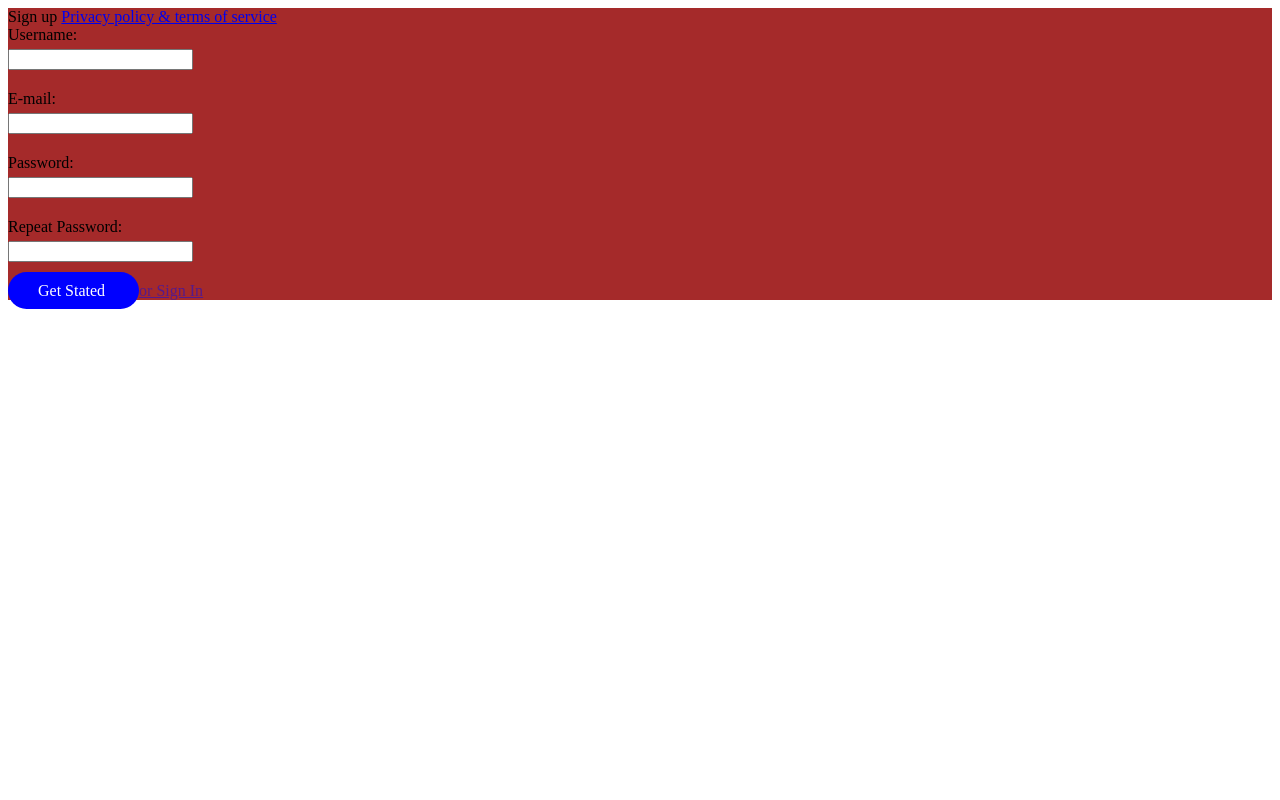
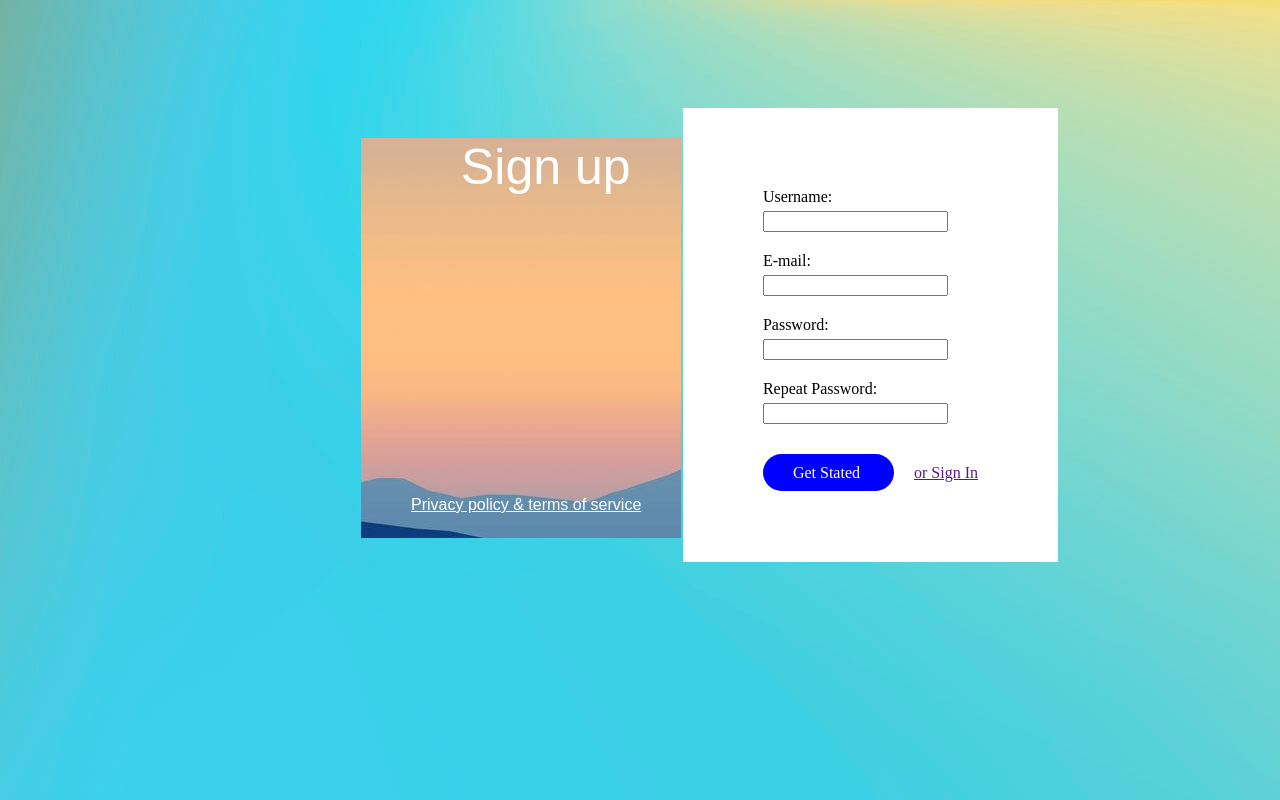
Before and after one commit to TomasDaugela/sing-up, a plain HTML site: page index.html in a window 1280 px wide. Drawn offline with Linux system fonts and the light colour scheme.

Commit message:
baigtas sign up

```diff
--- a/index.html
+++ b/index.html
@@ -3,23 +3,44 @@
 <head>
     <meta charset="UTF-8">
     <meta name="viewport" content="width=device-width, initial-scale=1.0">
-    <title>Document</title>
+    <title>sign in</title>
 </head>
-<body>
-    <main style="background-color: brown;">
-        <!-- desinys -->
-        <div>
-            <h>
+<body background="gradd.jpg" style="width: 100%;">
+    <main style="display: inline-block;
+                 width: 800px;
+                margin-top: 100px;
+                margin-left: 300px;
+                height: 400px;">
+        <!-- kairys -->
+        <div style="display: inline-block;
+                    float: left;
+                    margin-top: 30px;
+                    margin-left: 53px;
+                    background-image: url('mount.jpg');
+                    width: 40%;
+                    height: 400px;
+                    font-family: Arial, Helvetica, sans-serif;"
+                    >
+            <h style="margin-left: 100px;
+             display: inline-block;
+             font-size: 50px;
+             color: white;">
                 Sign up
             </h>
-            <a href="#">
+            <a href="#" style="display: inline-block;
+                        margin-top: 300px;
+                        margin-left: 50px;
+                        color: white;">
                 Privacy policy & terms of service
             </a>
 
         </div>
-        <!-- kairys -->
-        <div>
-            <div>
+        <!-- desinys -->
+        <div style="float: right;">
+            <div style="background-color: #ffffff;
+                        display: inline-block;
+                        padding: 80px;
+                        margin-right: 50px;">
                 <!-- duomenys -->
                 <form>
                     <label>Username:</label><br>
@@ -32,13 +53,14 @@
                     <input type="password" style="margin-top: 5px; margin-bottom: 20px;">
                   </form>
                   <!-- get started -->
-                  <div>
+                  <div style="margin-top: 20px;">
                       <a href="#" style="
                                          padding: 10px 30px 10px 30px;
                                          text-decoration: none;
                                          color:white;
                                          background-color: blue;
-                                         border-radius: 25px;">
+                                         border-radius: 25px;
+                                         margin-right: 20px;">
                           Get Stated
                       </a>
                       <a href="">or Sign In</a>
```
Also changed, not shown: grad.jfif (added), gradd.jpg (added), gradient.png (added), mount.jpg (added).
